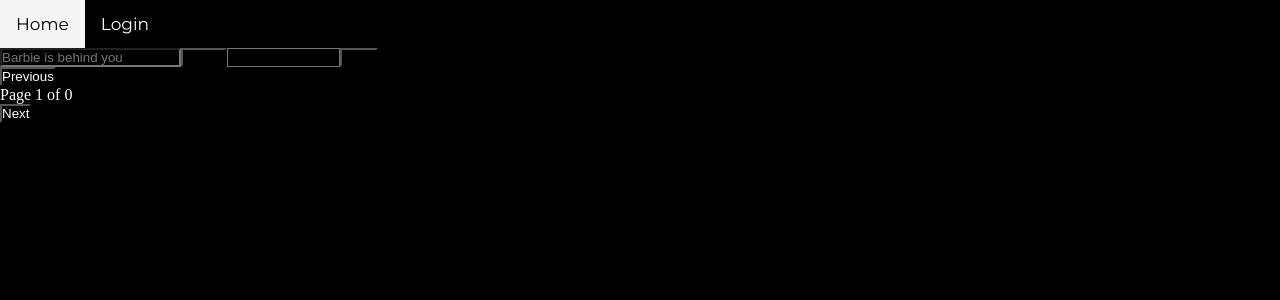
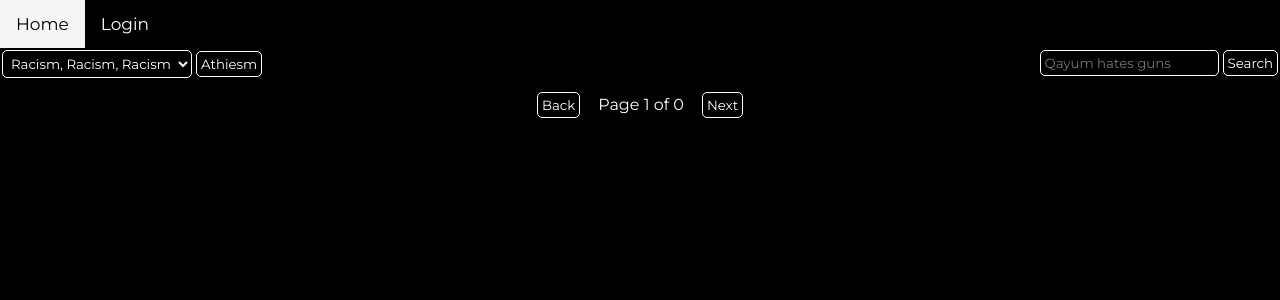
Before and after one commit to JLi314/Jounce-Vue, a Vue app: page /store in a window 1280 px wide. Shown: the top 300 px of the page. Built offline with nearby package versions, Linux system fonts and the light colour scheme.

Commit message:
Styled navigation and search bars

```diff
--- a/src/views/Store.vue
+++ b/src/views/Store.vue
@@ -3,11 +3,8 @@ import axios from "axios";
 import { ref } from "vue";
 import Navbar from "../components/Navbar.vue";
 import Modal from "../components/Modal.vue";
-import { useRouter } from "vue-router";
-
-const router = useRouter();
 const showModal = ref(false);
-const genre = ref(99);
+const keyword = ref(12425);
 const search = ref("");
 const totalPages = ref(0);
 const page = ref(1);
@@ -42,9 +39,16 @@ console.log;
 
 <template>
   <Navbar />
+  <div class="find">
     <div>
-    <input type="search" placeholder="Barbie is behind you" v-model="search" />
+      <input
+        class="search_bar"
+        type="search"
+        placeholder="Qayum hates guns"
+        v-model="search"
+      />
       <button
+        class="btn"
         @click="
           getTMDBData('https://api.themoviedb.org/3/search/movie', {
             query: search,
@@ -54,23 +58,33 @@ console.log;
       >
         Search
       </button>
-    <select v-model="genre">
-      <option value="99">Documentary</option>
-      <option value="35">Comedy</option>
-      <option value="878">Science Fiction</option>
+    </div>
+    <div>
+      <select class="dropdown" v-model="keyword">
+        <option value="310">Artificial Intelligence</option>
+        <option value="3721">Health</option>
+        <option value="6009">Mathematics</option>
+        <option value="221355">Nature</option>
+        <option value="490">Philosophy</option>
+        <option value="6012">Physics</option>
+        <option value="12425">Racism, Racism, Racism</option>
+        <option value="9882">Space</option>
       </select>
       <button
+        class="btn"
         @click="
           getTMDBData('https://api.themoviedb.org/3/discover/movie', {
-          with_genres: genre,
+            with_genres: 99,
+            with_keywords: keyword,
           }),
             (page = 1)
         "
       >
-      Fetch
+        Athiesm
       </button>
     </div>
-  <div>
+  </div>
+  <div class="page_nav">
     <button
       class="nav"
       @click="
@@ -78,12 +92,13 @@ console.log;
           currentURL,
           {
             query: search,
+            with_keywords: keyword,
           },
           page === 1 ? 1 : page--
         )
       "
     >
-      Previous
+      Back
     </button>
     <p class="text">{{ `Page ${page} of ${totalPages}` }}</p>
     <button
@@ -93,6 +108,7 @@ console.log;
           currentURL,
           {
             query: search,
+            with_keywords: keyword,
           },
           page === totalPages ? totalPages : page++
         )
@@ -124,11 +140,67 @@ img {
   height: 375px;
 }
 
+.text {
+  color: white;
+  font-family: "Montserrat", sans-serif;
+  padding-top: 5px;
+}
+
+.btn,
+.dropdown,
+.search_bar {
+  color: white;
+  border-width: 2px;
+  border: solid;
+  border-width: 1px;
+  border-radius: 5px;
+  border-color: white;
+  padding: 4px;
+  margin: 2px;
+  font-family: "Montserrat", sans-serif;
+}
+
+.search_bar {
+  margin-left: 0px;
+}
+
+.page_nav {
+  display: flex;
+  gap: 1rem;
+  padding-top: 10px;
+  justify-content: center;
+  padding-bottom: 5px;
+}
+
 .nav {
   color: white;
+  border-width: 2px;
+  border: solid;
+  border-width: 1px;
+  border-radius: 5px;
+  border-color: white;
+  padding: 4px;
+  margin: 2px;
+  font-family: "Montserrat", sans-serif;
 }
 
-.text {
-  color: white;
+.btn:hover,
+.nav:hover {
+  background-color: white;
+  color: black;
+  border-color: rgb(0, 0, 0);
+}
+
+.btn:active,
+.nav:hover {
+  background-color: rgb(61, 61, 61);
+  border-color: rgb(0, 0, 0);
+  color: rgb(255, 255, 255);
+}
+
+.find {
+  display: flex;
+  flex-direction: row-reverse;
+  justify-content: space-between;
 }
 </style>
```
Lines whose indentation alone changed are shown as unchanged.
